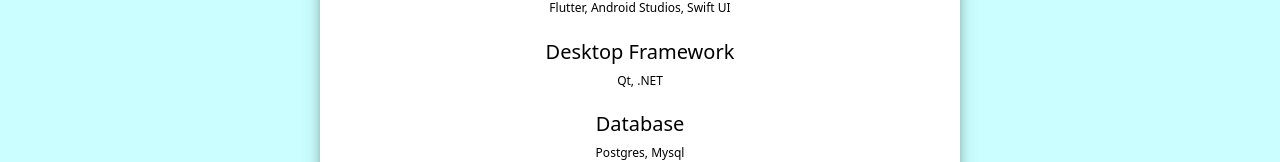
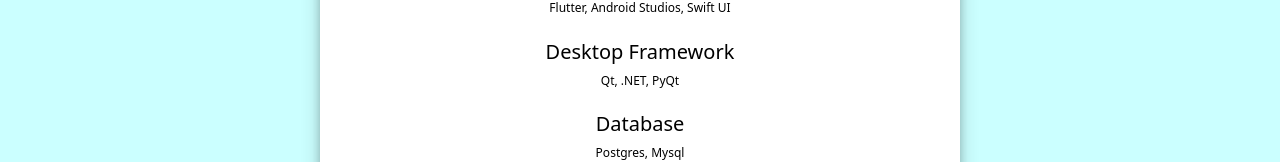
Before and after one commit to bin549/wallnut-studios-frontend, a React (Create React App) app: page / in a window 1280 px wide. Shown: the part 535-697 px from the top of the page. Built offline with nearby package versions, Linux system fonts and the light colour scheme; no server answers.

Commit message:
chore: pyui

```diff
--- a/src/App.tsx
+++ b/src/App.tsx
@@ -55,7 +55,7 @@ function App() {
                 <br/>
                 <div>
                     <h5 className={classes.title}>Desktop Framework</h5>
-                    <div className={classes.content}> Qt, .NET
+                    <div className={classes.content}> Qt, .NET, PyQt
                     </div>
                 </div>
                 <br/>
```
